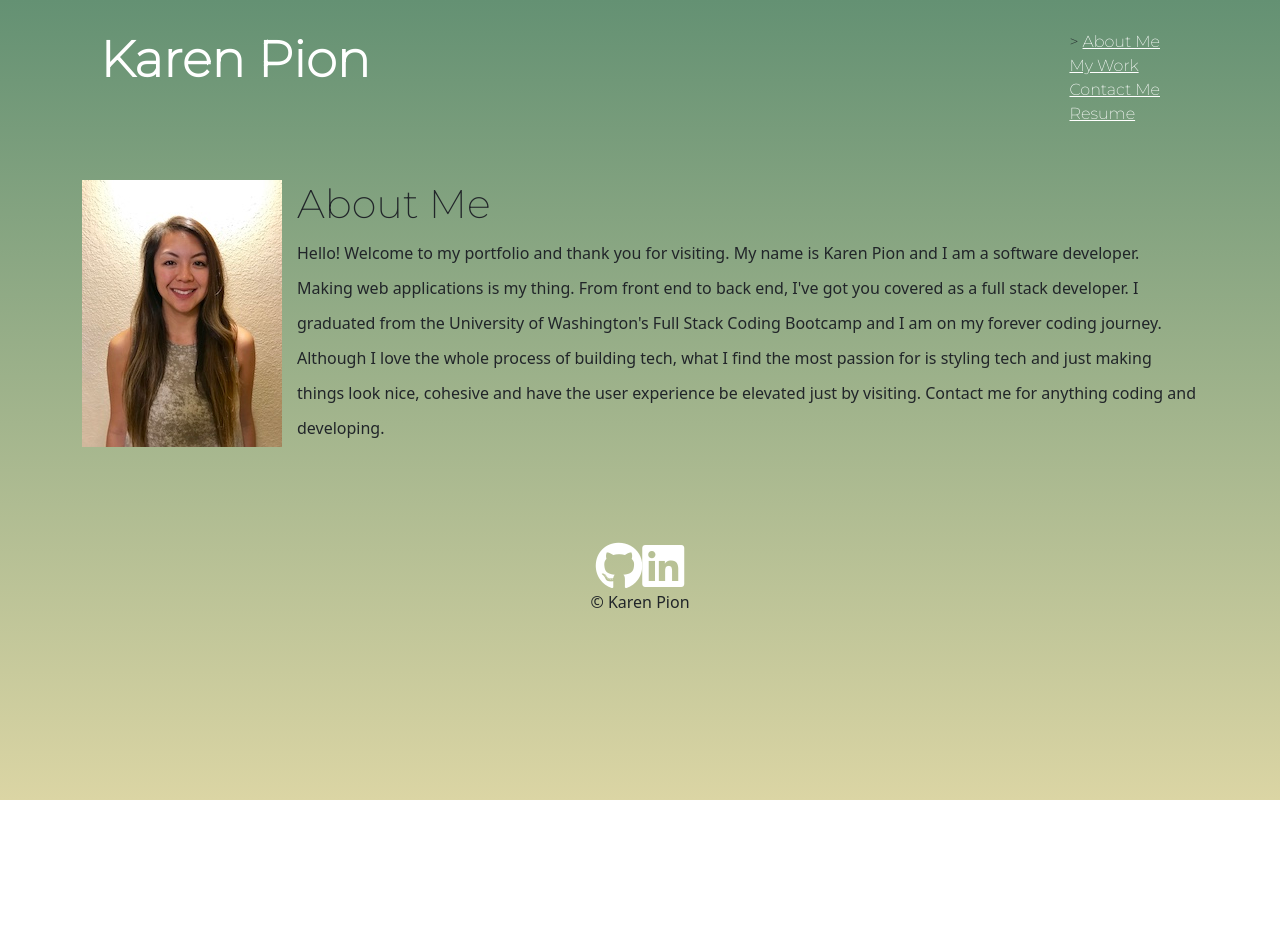
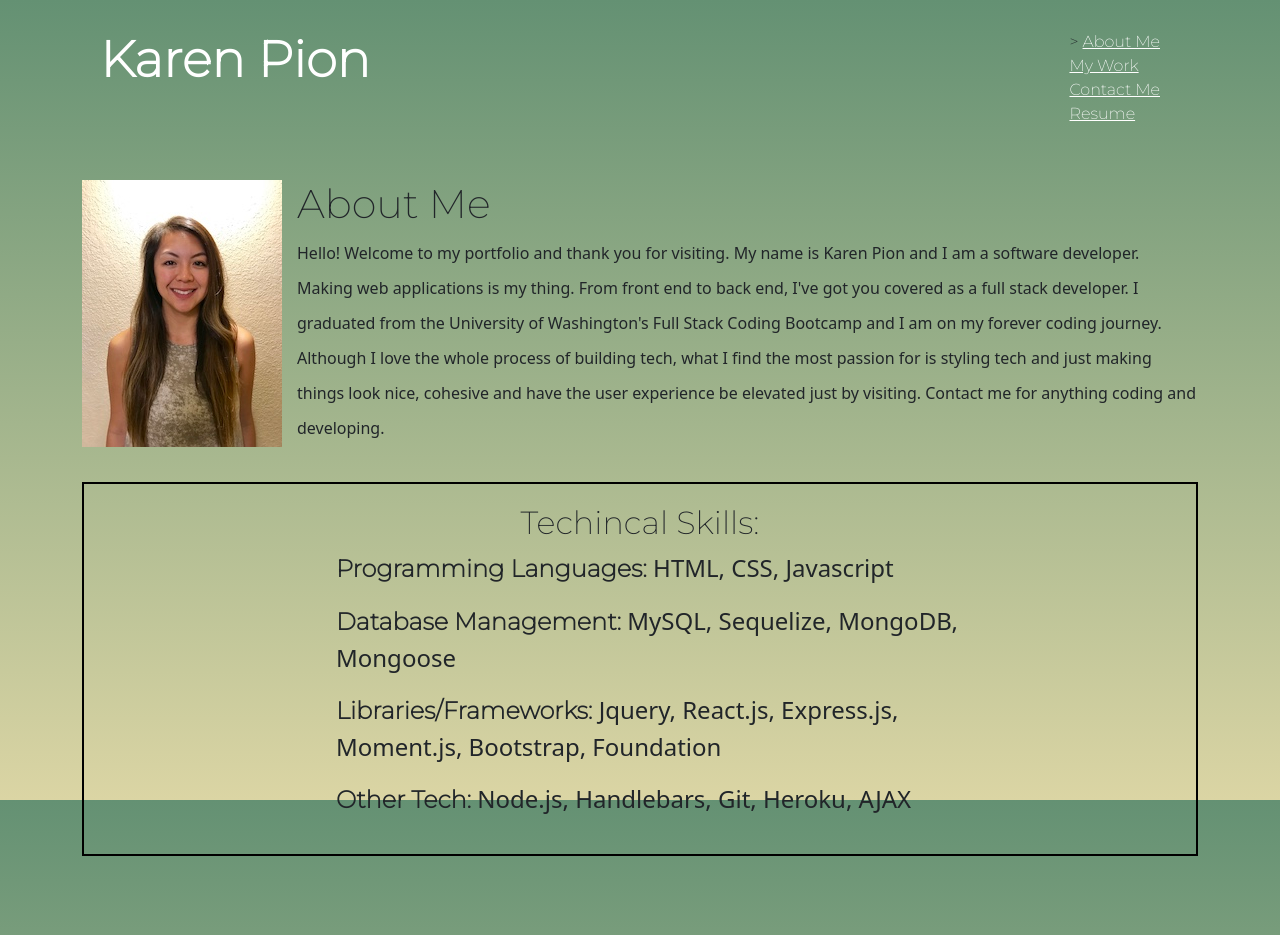
Before and after one commit to ksapir/react-portfolio, a React (Create React App) app: page / in a window 1280 px wide. Shown: the top 935 px of the page. Before the commit the page ends 800 px from the top, so only its background shows below. Built offline with nearby package versions, Linux system fonts and the light colour scheme.

Commit message:
added technical skills section

```diff
--- a/src/components/AboutMe.js
+++ b/src/components/AboutMe.js
@@ -1,4 +1,5 @@
 import React from 'react';
+import Skills from './Skills'
 import img from './images/Karenpion.jpg'
 
 const styles = {
@@ -22,6 +23,7 @@ export default function AboutMe() {
             <p>{description}</p>
         </div>
         </div>
+        <Skills />
     </div>
     )
 }
--- a/src/components/Resume.js
+++ b/src/components/Resume.js
@@ -1,5 +1,4 @@
 import React from 'react';
-import img2 from './images/karen-resume-1.jpg'
 import img1 from './images/karen-resume.jpg'
 
 
@@ -11,9 +10,6 @@ export default function Resume() {
             <div id="scroll">
                 <a href={img1} download>
                     <img class="flex-image" src={img1} alt="My Resume" /></a>
-                <a href={img2} download>
-                    <img class="flex-image" src={img2} alt="My Resume Page 2" />
-                </a>
             </div>
         </div>
     </div>
--- /dev/null
+++ b/src/components/Skills.js
@@ -0,0 +1,30 @@
+import React from 'react';
+
+const styles = {
+    title: {
+        fontFamily: 'Montserrat'
+    },
+    body: {
+        fontSize: '24px',
+    },
+    margin: {
+        textAlign: 'left',
+        marginLeft: '200px',
+        marginRight: '150px',
+    }
+
+}
+
+export default function Skills() {
+    return (
+        <div className="pretty">
+            <h2>Techincal Skills:</h2>
+            <ul style={styles.margin}>
+                <p style={styles.body}><b style={styles.title}>Programming Languages:</b> HTML, CSS, Javascript</p>
+                <p style={styles.body}><b style={styles.title}>Database Management:</b> MySQL, Sequelize, MongoDB, Mongoose</p>
+                <p style={styles.body}><b style={styles.title}>Libraries/Frameworks:</b> Jquery, React.js, Express.js, Moment.js, Bootstrap, Foundation</p>
+                <p style={styles.body}><b style={styles.title}>Other Tech:</b> Node.js, Handlebars, Git, Heroku, AJAX</p>
+            </ul>
+        </div>
+    )
+}
--- a/src/styles/script.css
+++ b/src/styles/script.css
@@ -46,6 +46,12 @@ h2 {
     font-size: 25px;
     font-family: 'Montserrat';
 }
+
+h4{
+    font-size: 18px;
+    font-family: 'Montserrat';
+}
+
 
 /* Rules for footer */
 footer {
```
Also changed, not shown: src/components/images/karen-resume-1.jpg (deleted), src/components/images/karen-resume.jpg.
